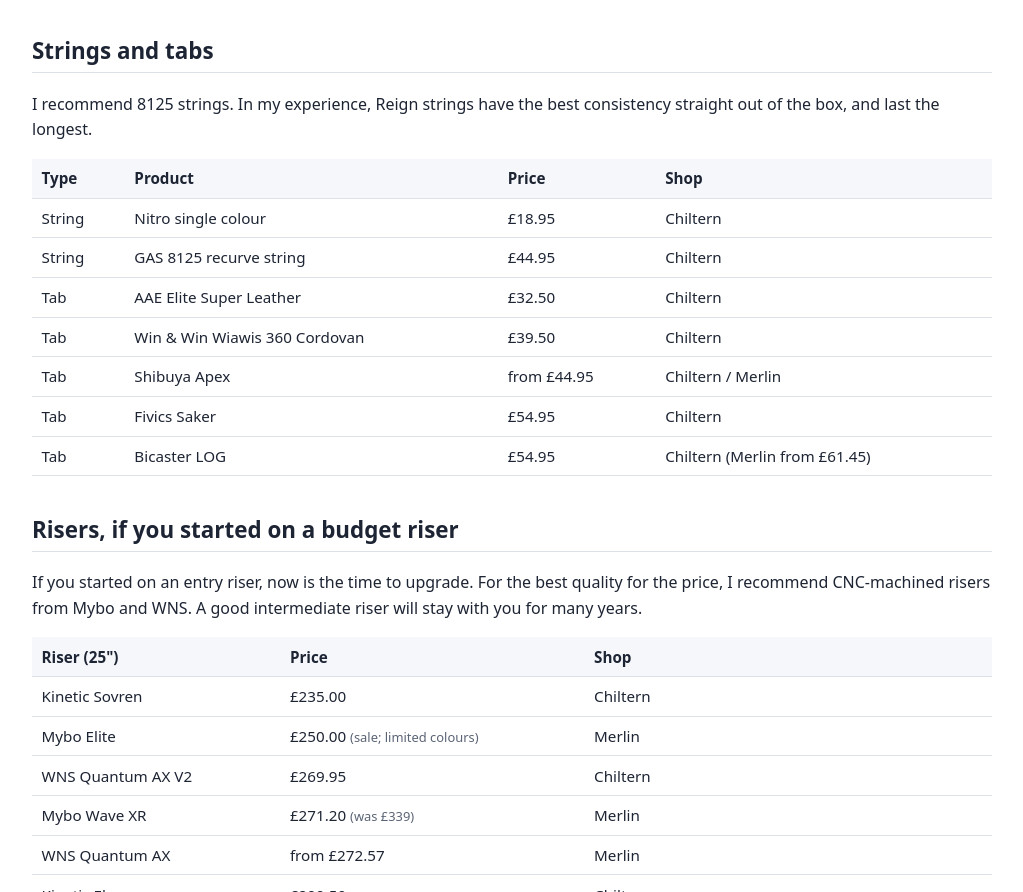
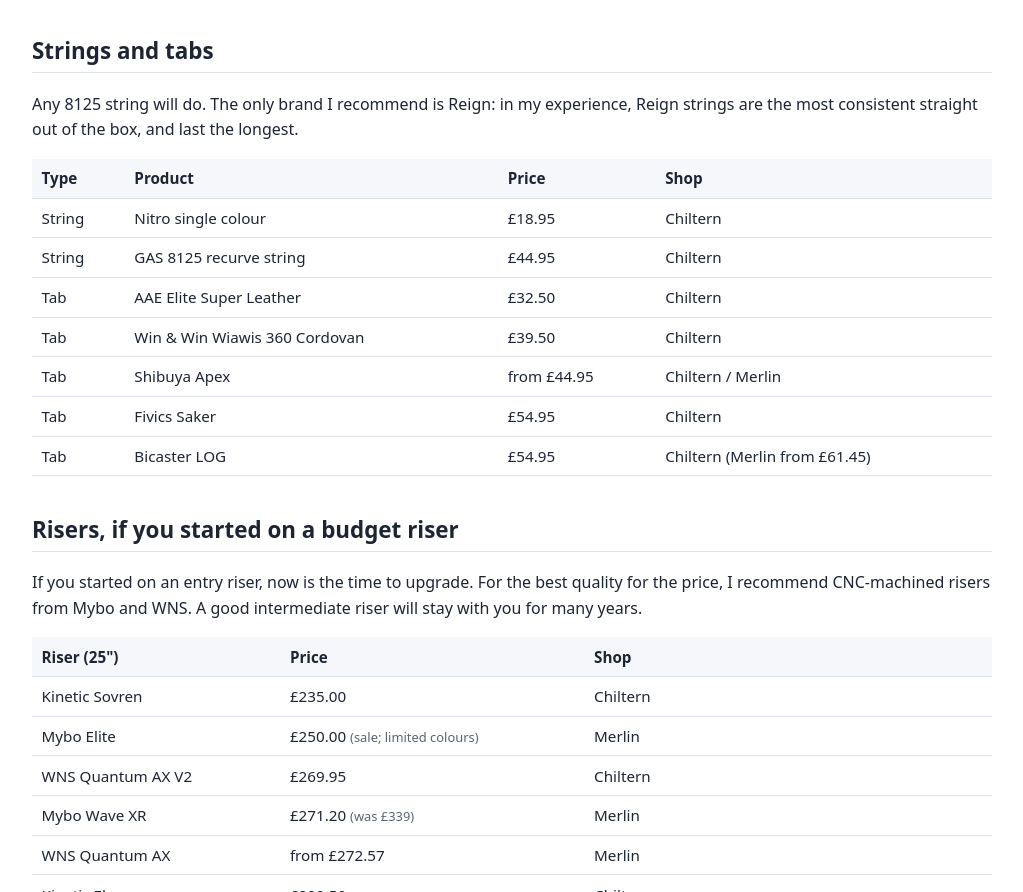
Before and after one commit to vil-bekesius/recurve-buying-guide, a plain HTML site: page docs/intermediate.html in a window 1280 px wide. Shown: the part 3574-4466 px from the top of the page, without its empty margins (128-1151 px from the left). Drawn offline with Linux system fonts and the light colour scheme.

Commit message:
Intermediate: any 8125 string will do; Reign is the recommended brand
Co-Authored-By: Claude Opus 5.5 <noreply@anthropic.com>
Claude-Session: https://claude.ai/code/session_01LzQcSw7GCizk1Zprh7uxEk

```diff
--- a/docs/intermediate.html
+++ b/docs/intermediate.html
@@ -58,7 +58,7 @@
 <div class="table-wrap"><table><thead><tr><th>Type</th><th>Product</th><th>Price</th><th>Shop</th></tr></thead><tbody><tr><td>Sight</td><td>Bicaster Aura</td><td>£54.95</td><td>Chiltern (Merlin £63.17)</td></tr><tr><td>Sight</td><td>Decut Sius RE</td><td>£78.00</td><td>Quicks</td></tr><tr><td>Sight</td><td>Avalon Tec Maxx Carbon</td><td>£99.89</td><td>Merlin</td></tr><tr><td>Sight</td><td>Shibuya Dual Click</td><td>£109.50</td><td>Chiltern (Quicks £114)</td></tr><tr><td>Sight</td><td>Avalon Powr DLX Carbon</td><td>£139.95</td><td>Chiltern (Quicks £144.60)</td></tr><tr><td>Sight</td><td>Shibuya Ultima RC IV Carbon</td><td>£237.50 <span class="note">(was £279.50)</span></td><td>Chiltern (Merlin £279.98)</td></tr><tr><td>Button</td><td>Avalon Tec Maxx Micro-Click</td><td>£26.50</td><td>Chiltern</td></tr><tr><td>Button</td><td>Shibuya DX Gold Tip</td><td>£26.95</td><td>Chiltern (Merlin £28.99)</td></tr><tr><td>Button</td><td>Spigarelli Micro Click</td><td>£42.50</td><td>Chiltern</td></tr><tr><td>Clicker</td><td>Beiter Standard</td><td>£10.95</td><td>Chiltern</td></tr><tr><td>Clicker</td><td>Win &amp; Win Wiawis ACS Carbon</td><td>£25.50</td><td>Chiltern</td></tr><tr><td>Clicker</td><td>AAE Magnetic</td><td>£37.90</td><td>Merlin</td></tr><tr><td>Clicker</td><td>AAE Gold Extended</td><td>£45.95</td><td>Chiltern</td></tr></tbody></table></div>
 
 <h2>Strings and tabs</h2>
-<p>I recommend 8125 strings. In my experience, Reign strings have the best consistency straight out of the box, and last the longest.</p>
+<p>Any 8125 string will do. The only brand I recommend is Reign: in my experience, Reign strings are the most consistent straight out of the box, and last the longest.</p>
 <div class="table-wrap"><table><thead><tr><th>Type</th><th>Product</th><th>Price</th><th>Shop</th></tr></thead><tbody><tr><td>String</td><td>Nitro single colour</td><td>£18.95</td><td>Chiltern</td></tr><tr><td>String</td><td>GAS 8125 recurve string</td><td>£44.95</td><td>Chiltern</td></tr><tr><td>Tab</td><td>AAE Elite Super Leather</td><td>£32.50</td><td>Chiltern</td></tr><tr><td>Tab</td><td>Win &amp; Win Wiawis 360 Cordovan</td><td>£39.50</td><td>Chiltern</td></tr><tr><td>Tab</td><td>Shibuya Apex</td><td>from £44.95</td><td>Chiltern / Merlin</td></tr><tr><td>Tab</td><td>Fivics Saker</td><td>£54.95</td><td>Chiltern</td></tr><tr><td>Tab</td><td>Bicaster LOG</td><td>£54.95</td><td>Chiltern (Merlin from £61.45)</td></tr></tbody></table></div>
 
 <h2 id="risers">Risers, if you started on a budget riser</h2>
```
Also changed, not shown: content/intermediate.html (+1 -1 lines).
